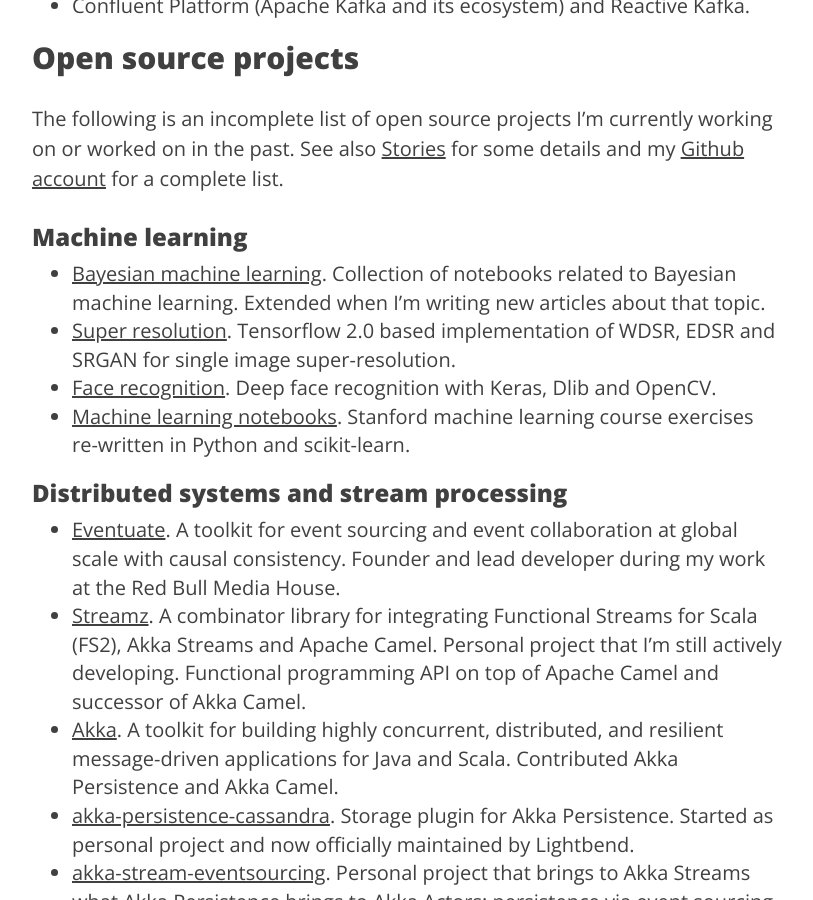
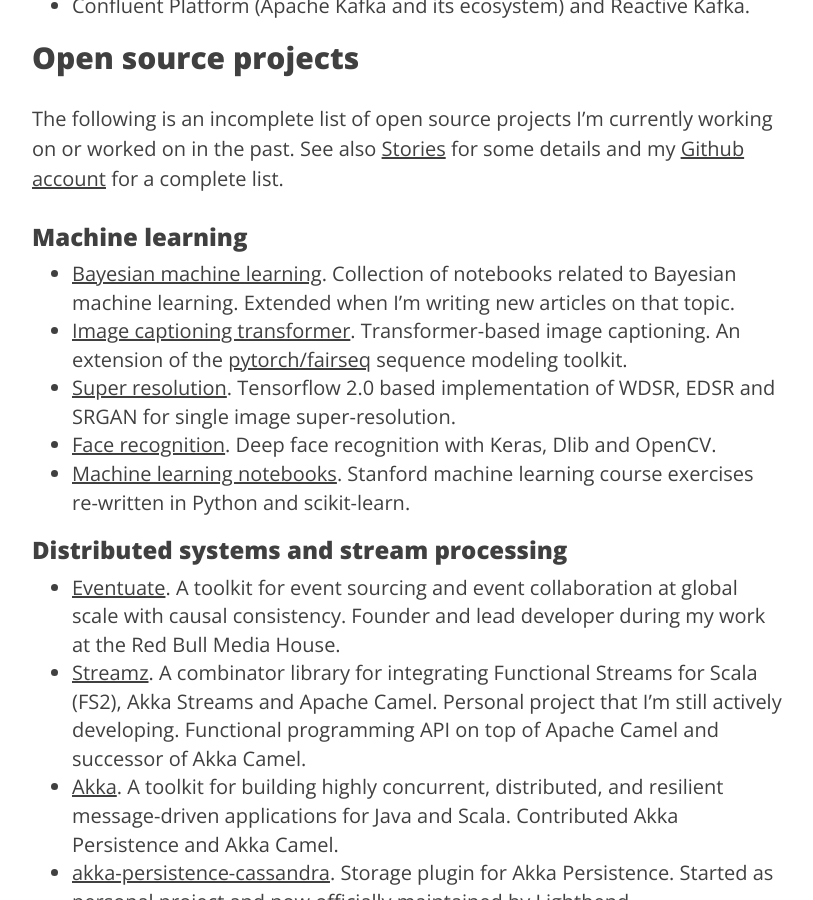
Before and after one commit to krasserm/krasserm.github.io, a Jekyll site: the page built from resume.md, in a window 1280 px wide and 900 px high, scrolled down 5024 px. Shown: the whole window, without its empty margins (233-1046 px from the left). Built offline with Jekyll 4.4.1, drawn with Linux system fonts in a browser that asks for light colours.

Commit message:
Add Image Captioning Transformer to list of OSS projects

```diff
--- a/resume.md
+++ b/resume.md
@@ -168,12 +168,14 @@
 ### Machine learning
 
 - [Bayesian machine learning](https://github.com/krasserm/bayesian-machine-learning). Collection of notebooks related to
-Bayesian machine learning. Extended when I'm writing new articles about that topic.
-- [Super resolution](https://github.com/krasserm/super-resolution). Tensorflow 2.0 based  implementation of WDSR, EDSR
+  Bayesian machine learning. Extended when I'm writing new articles on that topic.
+- [Image captioning transformer](https://github.com/krasserm/fairseq-image-captioning). Transformer-based image captioning.
+  An extension of the [pytorch/fairseq](https://github.com/pytorch/fairseq) sequence modeling toolkit.
+- [Super resolution](https://github.com/krasserm/super-resolution). Tensorflow 2.0 based implementation of WDSR, EDSR
   and SRGAN for single image super-resolution.
 - [Face recognition](https://github.com/krasserm/face-recognition). Deep face recognition with Keras, Dlib and OpenCV.
 - [Machine learning notebooks](https://github.com/krasserm/machine-learning-notebooks). Stanford machine learning course
-exercises re-written in Python and scikit-learn.
+  exercises re-written in Python and scikit-learn.
 
 ### Distributed systems and stream processing
 
```
